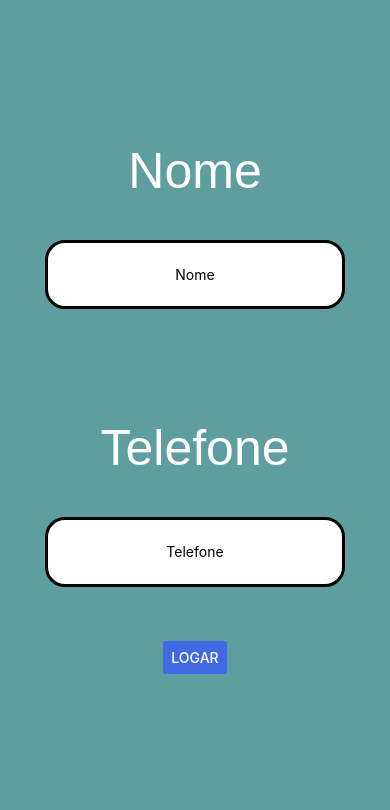
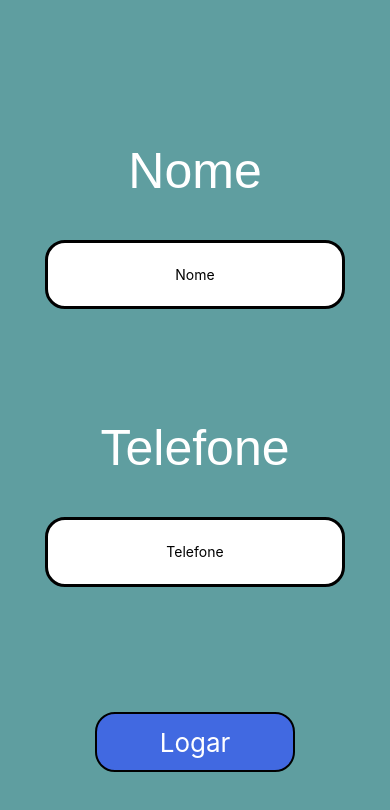
Before and after one commit to brayann07/TelaLoginHomeReact, a React Native app: screen / in a window 390 px wide. Shown: the top 810 px of the page. Built offline with nearby package versions, Linux system fonts and the light colour scheme.

Commit message:
Update login.js

```diff
--- a/screens/login.js
+++ b/screens/login.js
@@ -1,11 +1,12 @@
+import { Touchable, TouchableOpacity } from 'react-native';
 import {Text,View,StyleSheet} from 'react-native';
 import { Button, TextInput } from 'react-native-web';
 export default function Login(){
     return(
     <View style={styles.container}>
-            <br></br><br></br><br></br><br></br>
-            <EntradaDeDados/>
-            <Final/>
+        <br></br><br></br><br></br><br></br>
+        <EntradaDeDados/>
+        <Final/>
     </View>
     )
 }
@@ -15,7 +16,7 @@ export function EntradaDeDados(){
         <Text style={styles.textocima}>Nome</Text>
         <TextInput style={styles.entradadedados} placeholder='Nome'></TextInput>
         <Text style={styles.textocima}>Telefone</Text>
-        <TextInput style={styles.entradadedados} placeholder='Telefone'></TextInput>
+        <TextInput style={styles.entradadedados} placeholder='Telefone' secureTextEntry='false'></TextInput>
         </View>
     )
 }
@@ -23,9 +24,9 @@ export function Final(){
     return(
         <View style={styles.fim}>
             <br></br><br></br><br></br>
-
-            <Button style={styles.botao} title='Logar' color='#4169E1' ></Button>
-
+            <TouchableOpacity style={styles.botao}>
+             <Text style={{color: 'white', fontSize:26}}>Logar</Text>
+            </TouchableOpacity>
         </View>
     )
 }
@@ -42,7 +43,6 @@ const styles = StyleSheet.create({
     },
     fim:{
         flex:0.5,
-        margin:'auto',
     },
     textocima:{
         flex:1,
@@ -53,8 +53,15 @@ const styles = StyleSheet.create({
         color:'white',
     },
     botao:{
-       width:500,
-       height:100,
+       width:200,
+       height:60,
+       textAlign:'center',
+       margin:'auto',
+       alignItems:'center',
+       justifyContent:'center',
+       backgroundColor:'#4169E1',
+       borderWidth: 2,
+       borderRadius: 20,
     },
     entradadedados:{
         textAlign:'center',
```
